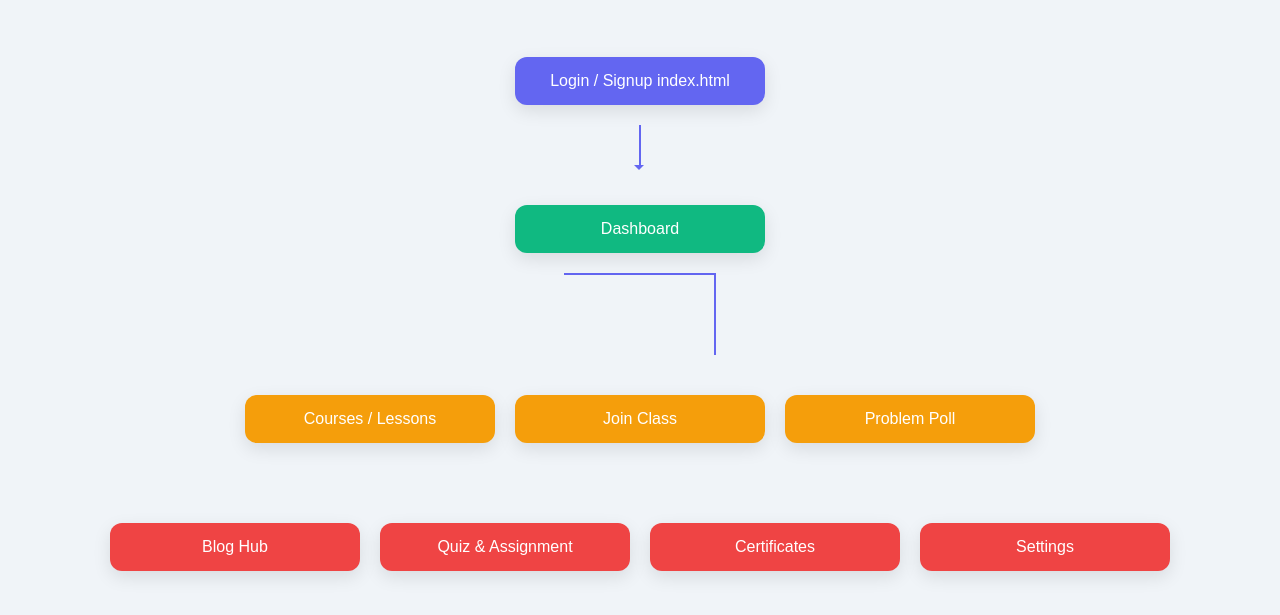
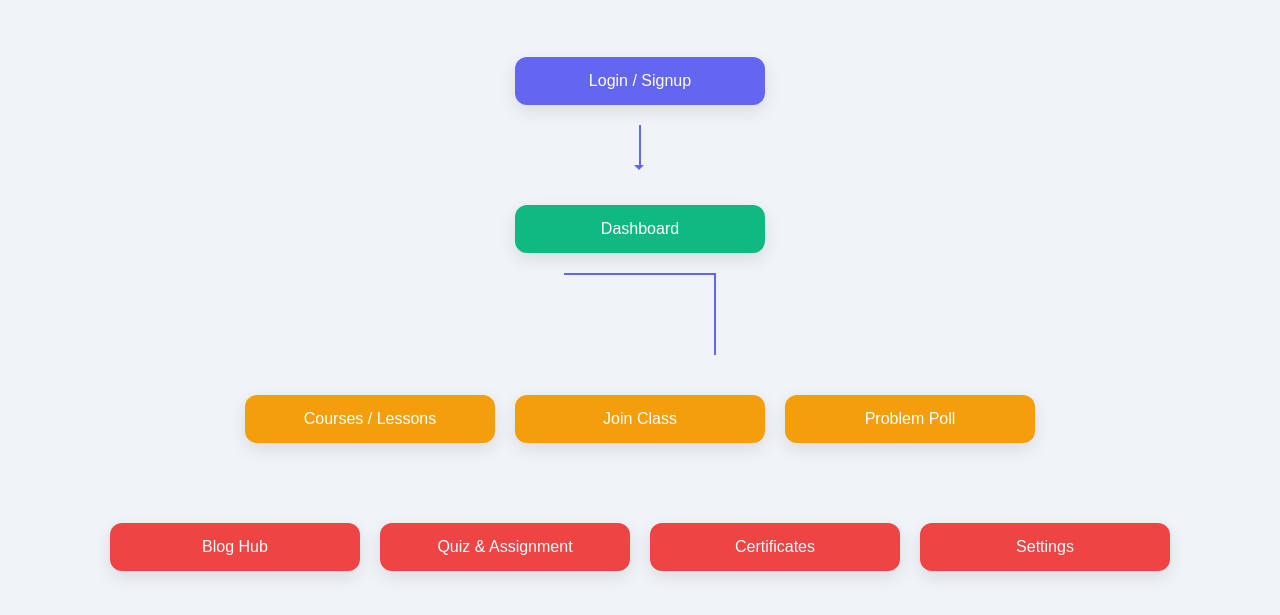
Before and after one commit to talk2klyro/Adamu-Hostel, a plain HTML site: page index.html in a window 1280 px wide. Shown: the part 81-696 px from the top of the page. Drawn offline with Linux system fonts and the light colour scheme.

Commit message:
Update index.html

```diff
--- a/index.html
+++ b/index.html
@@ -90,7 +90,7 @@
   <!-- Login / Signup -->
   <div class="box color-auth" onclick="openPage('index.html')">
     Login / Signup
-    <span>index.html </span>
+    <span></span>
   </div>
   <div class="arrow-down"></div>
 
```
